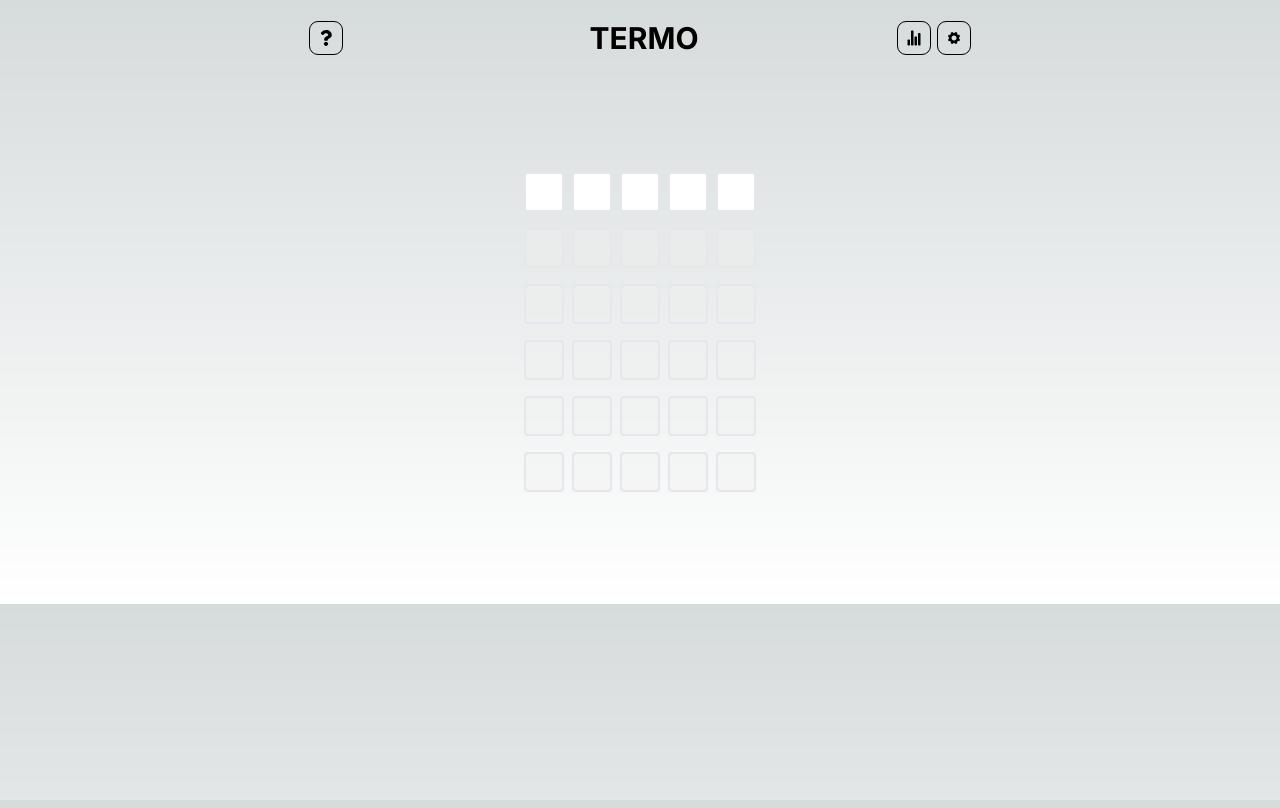
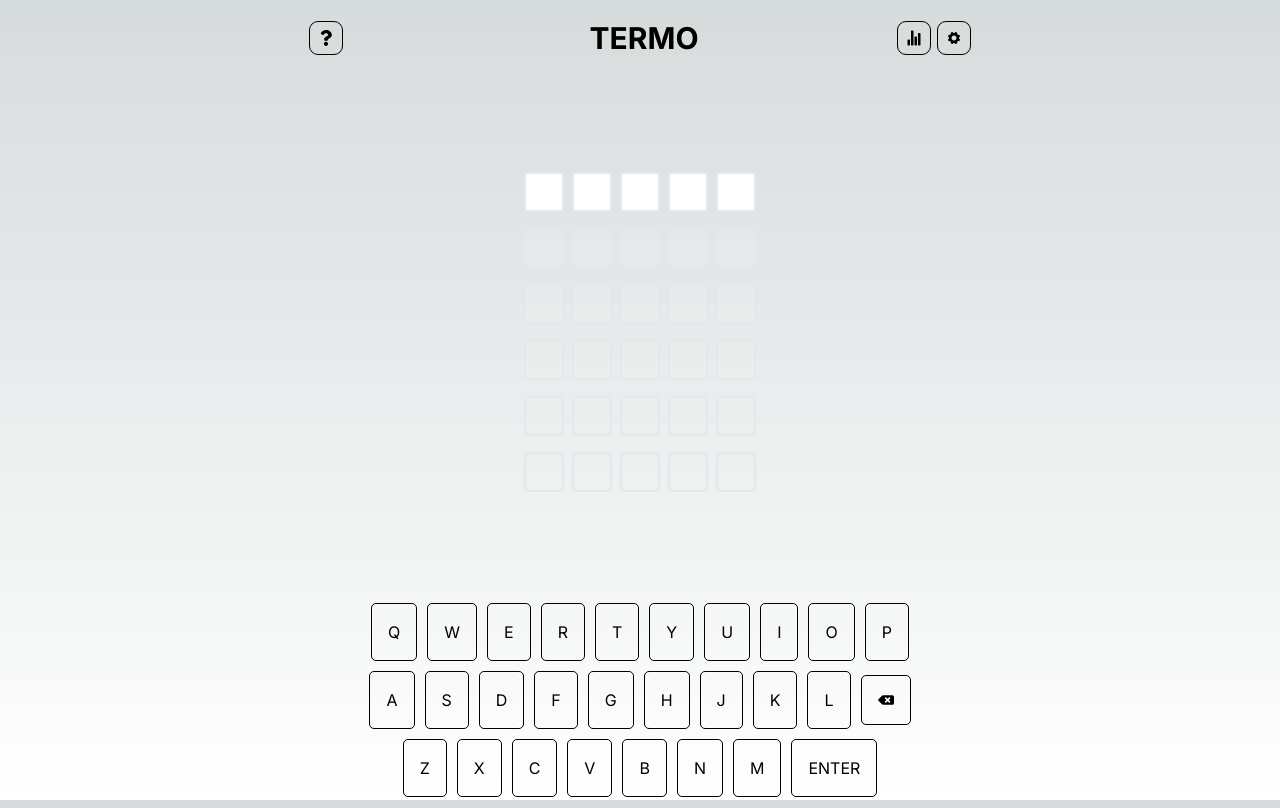
Before and after one commit to ibryans/termo-clone, a Next.js app: page / in a window 1280 px wide. Built offline with nearby package versions, Linux system fonts and the light colour scheme.

Commit message:
create keyboard layout

```diff
--- a/src/app/page.tsx
+++ b/src/app/page.tsx
@@ -1,3 +1,4 @@
+import { Keyboard } from "@/components/keyboard";
 import { Navbar } from "@/components/navbar";
 import Image from "next/image";
 
@@ -6,14 +7,14 @@
   var tryNumber: number = 0;
 
   return (
-    <div className="container mx-auto">
+    <div className="container mx-auto flex flex-col justify-between h-[100vh]">
       {/* Barra superior */}
       <Navbar/>
 
       {/* Tentativas */}
       <main className="flex flex-col items-center p-24">
         { Array.from(Array(6).keys()).map((option, idx) =>
-          <div className="flex flex-row gap-x-2 mb-4">
+          <div key={idx} className="flex flex-row gap-x-2 mb-4">
             <input disabled={idx != tryNumber} type="text" className="rounded border-2 w-10 h-10 uppercase text-black text-center" maxLength={1}/>
             <input disabled={idx != tryNumber} type="text" className="rounded border-2 w-10 h-10 uppercase text-black text-center" maxLength={1}/>
             <input disabled={idx != tryNumber} type="text" className="rounded border-2 w-10 h-10 uppercase text-black text-center" maxLength={1}/>
@@ -24,9 +25,7 @@
       </main>
 
       {/* Teclado */}
-      <footer>
-
-      </footer>
+      <Keyboard/>
     </div>
   );
 }
--- /dev/null
+++ b/src/components/keyboard.tsx
@@ -0,0 +1,24 @@
+import { FaBackspace } from 'react-icons/fa'
+
+export function Keyboard() {
+
+    const keys = [
+        ['Q', 'W', 'E', 'R', 'T', 'Y', 'U', 'I', 'O', 'P'],
+        ['A', 'S', 'D', 'F', 'G', 'H', 'J', 'K', 'L', <FaBackspace/>],
+        ['Z', 'X', 'C', 'V', 'B', 'N', 'M', 'ENTER']
+    ]
+
+    return (
+        <footer className=''>
+            { keys.map((line, idx) =>
+                <div key={idx} className="flex flex-row gap-x-3 mb-3 justify-center items-center">
+                    { line.map((key,idx) =>
+                        <button key={idx} className="outline outline-1 p-4 text-center rounded hover:bg-slate-500 transition">
+                            { key }
+                        </button>
+                    )}
+                </div>
+            )}
+        </footer>
+    );
+}
```
